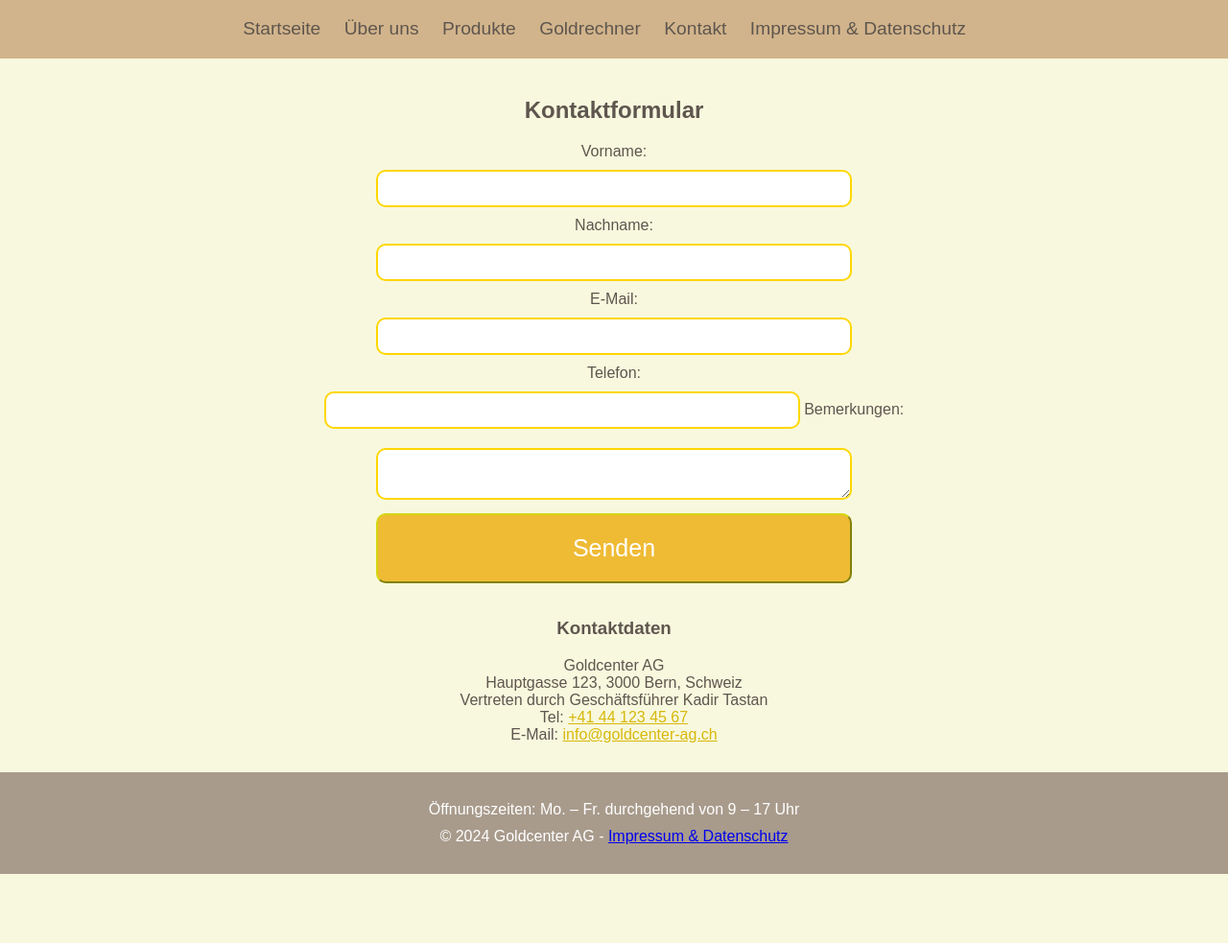
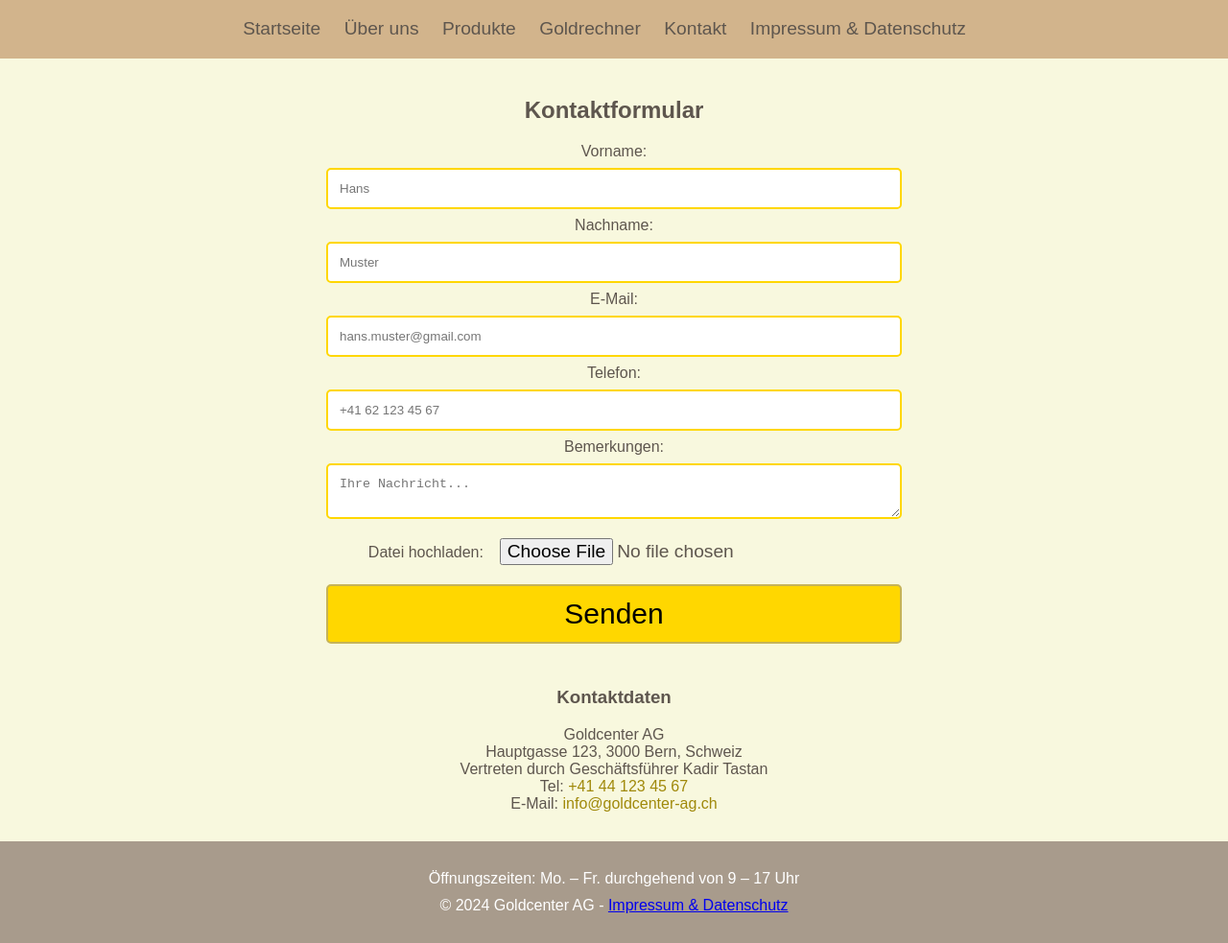
Before and after one commit to KadirTeko/Gold_Fach-Webtech, a plain HTML site: page kontakt.html in a window 1280 px wide. Shown: the part 81-1064 px from the top of the page at 96% size. Before the commit the page ends 992 px from the top, so only its background shows below. Drawn offline with Linux system fonts and the light colour scheme.

Commit message:
Add files via upload

```diff
--- a/kontakt.html
+++ b/kontakt.html
@@ -1,39 +1,73 @@
 <!DOCTYPE html>
 <html lang="de">
   <head>
-    <meta charset="UTF-8">
-    <meta name="description" content="Kontaktieren Sie die Goldcenter AG in Bern für direkten Austausch. Unsere Kontaktdaten und das Formular finden Sie hier">
-    <meta name="keywords" content="Goldcenter AG Kontakt, Goldankauf Kontakt Bern, Goldverkauf Kontakt, Kontakt Edelmetalle Bern">
-    <title>Kontaktieren Sie die Goldcenter AG Bern für Goldankauf und -verkauf</title>
-    <link rel="stylesheet" href="goldstyle.css">
+    <meta charset="UTF-8" />
+    <meta name="viewport" content="width=device-width, initial-scale=1.0" />
+    <meta
+      name="description"
+      content="Kontaktieren Sie die Goldcenter AG in Bern für direkten Austausch. Unsere Kontaktdaten und das Formular finden Sie hier"
+    />
+    <meta
+      name="keywords"
+      content="Goldcenter AG Kontakt, Kontakt Kadir Tastan, Goldankauf Kontakt Bern, Goldverkauf Kontakt, Kontakt Edelmetalle Bern"
+    />
+    <title>
+      Kontaktieren Sie die Goldcenter AG Bern für Goldankauf und -verkauf
+    </title>
+    <link rel="stylesheet" href="goldstyle.css" />
+
     <style>
       input[type="text"],
       input[type="email"],
       input[type="tel"],
-        textarea {
-            width: 40%;
-            padding: 10px;
-            margin: 10px 0;
-            display: inline-block;
-            border: 2px solid gold;
-            border-radius: 10px;
-            box-sizing: border-box
+      textarea,
+      input[type="submit"] {
+        width: 50%;
+        max-width: 600px;
+        padding: 12px;
+        margin: 8px 0;
+        border: 2px solid #FFD700;
+        border-radius: 5px;
+        box-sizing: border-box;
+        display: block;
+        margin-left: auto;
+        margin-right: auto;
       }
 
       input[type="submit"] {
-            width: 40%;
-            padding: 20px 10%;
-            font-size: 25px;
-            background-color: rgb(239, 187, 53);
-            color: white;
-            border-radius: 10px;
-            border-color: rgb(211, 214, 16);
+        font-size: 30px;
+        background-color: #FFD700;
+        color: #000;
+        border-color: #C5B358;
         cursor: pointer;
+        width: 50%;
+        max-width: 600px;
       }
+
+      input[type="submit"]:hover {
+        background-color: #C5B358;
+      }
+
       .gold-link {
-            color: rgb(215, 184, 11);
+        color: #a0890b;
+        text-decoration: none;
+      }
+
+      .gold-link:hover {
+        text-decoration: underline;
+      }
+
+      @media only screen and (max-width: 600px) {
+        input[type="text"],
+        input[type="email"],
+        input[type="tel"],
+        textarea,
+        input[type="submit"] {
+          width: 100%;
+        }
       }
     </style>
+
 
   </head>
   <body>
@@ -41,49 +75,70 @@
       <h1>Goldcenter AG</h1>
       <nav>
         <ul>
-                <li><a href="goldcenter.html">Startseite</a></li>
+          <li><a href="index.html">Startseite</a></li>
           <li><a href="überuns.html">Über uns</a></li>
           <li><a href="produkte.html">Produkte</a></li>
           <li><a href="rechner.html">Goldrechner</a></li>
           <li><a href="Kontakt.html">Kontakt</a></li>
-                <li><a href="impressum-datenschutz.html">Impressum & Datenschutz</a></li>
+          <li>
+            <a href="impressum-datenschutz.html">Impressum & Datenschutz</a>
+          </li>
         </ul>
       </nav>
     </header>
     <main>
-    <section>
       <h2>Kontaktformular</h2>
-    </section>
-    <section>
       <form action="submit_form.php" method="POST">
-            <label for="vorname">Vorname:</label><br>
-            <input type="text" id="vorname" name="vorname" required><br>
-            <label for="nachname">Nachname:</label><br>
-            <input type="text" id="nachname" name="nachname" required><br>
-            <label for="email">E-Mail:</label><br>
-            <input type="email" id="email" name="email" required><br>
-            <label for="telefon">Telefon:</label><br>
-            <input type="tel" id="telefon" name="telefon" required pattern="[0-9]+">
-            <label for="bemerkungen">Bemerkungen:</label><br>
-            <textarea id="bemerkungen" name="bemerkungen" required></textarea><br>
+        <div>
+          <label for="vorname">Vorname:</label>
+          <input type="text" id="vorname" name="vorname" required placeholder="Hans">
+        </div>
+        <div>
+          <label for="nachname">Nachname:</label>
+          <input type="text" id="nachname" name="nachname" required placeholder="Muster">
+        </div>
+        <div>
+          <label for="email">E-Mail:</label>
+          <input type="email" id="email" name="email" required placeholder="hans.muster@gmail.com">
+        </div>
+        <div>
+          <label for="telefon">Telefon:</label>
+          <input type="tel" id="telefon" name="telefon" required pattern="[0-9]+" placeholder="+41 62 123 45 67">
+        </div>
+        <div>
+          <label for="bemerkungen">Bemerkungen:</label>
+          <textarea id="bemerkungen" name="bemerkungen" required placeholder="Ihre Nachricht..."></textarea>
+          <div>
+            <label for="datei">Datei hochladen:</label>
+            <input type="file" id="datei" name="datei" style="font-size: larger; margin: 1%;">
+          </div>
+        </div>
         <input type="submit" value="Senden">
       </form>
 
-    </section>
       <div>
-    <br>
+        <br />
         <h3>Kontaktdaten</h3>
-    <p>Goldcenter AG<br>
-    Hauptgasse 123, 3000 Bern, Schweiz<br>
-    Vertreten durch Geschäftsführer Kadir Tastan<br>
-    Tel: <a href="tel:+41441234567" class="gold-link">+41 44 123 45 67</a><br>
-    E-Mail: <a href="mailto:info@goldcenter-ag.ch" class="gold-link">info@goldcenter-ag.ch</a><br>
+        <p>
+          Goldcenter AG<br />
+          Hauptgasse 123, 3000 Bern, Schweiz<br />
+          Vertreten durch Geschäftsführer Kadir Tastan<br />
+          Tel: <a href="tel:+41441234567" class="gold-link">+41 44 123 45 67</a
+          ><br />
+          E-Mail:
+          <a href="mailto:info@goldcenter-ag.ch" class="gold-link"
+            >info@goldcenter-ag.ch</a
+          ><br />
+        </p>
       </div>
     </main>
     <footer>
       <p>Öffnungszeiten: Mo. – Fr. durchgehend von 9 – 17 Uhr</p>
-    <p>&copy; 2024 Goldcenter AG -
-        <a href="impressum-datenschutz.html" target="_blank">Impressum & Datenschutz</a>
+      <p>
+        &copy; 2024 Goldcenter AG -
+        <a href="impressum-datenschutz.html" target="_blank"
+          >Impressum & Datenschutz</a
+        >
       </p>
     </footer>
   </body>
```
Lines whose indentation alone changed are shown as unchanged.
